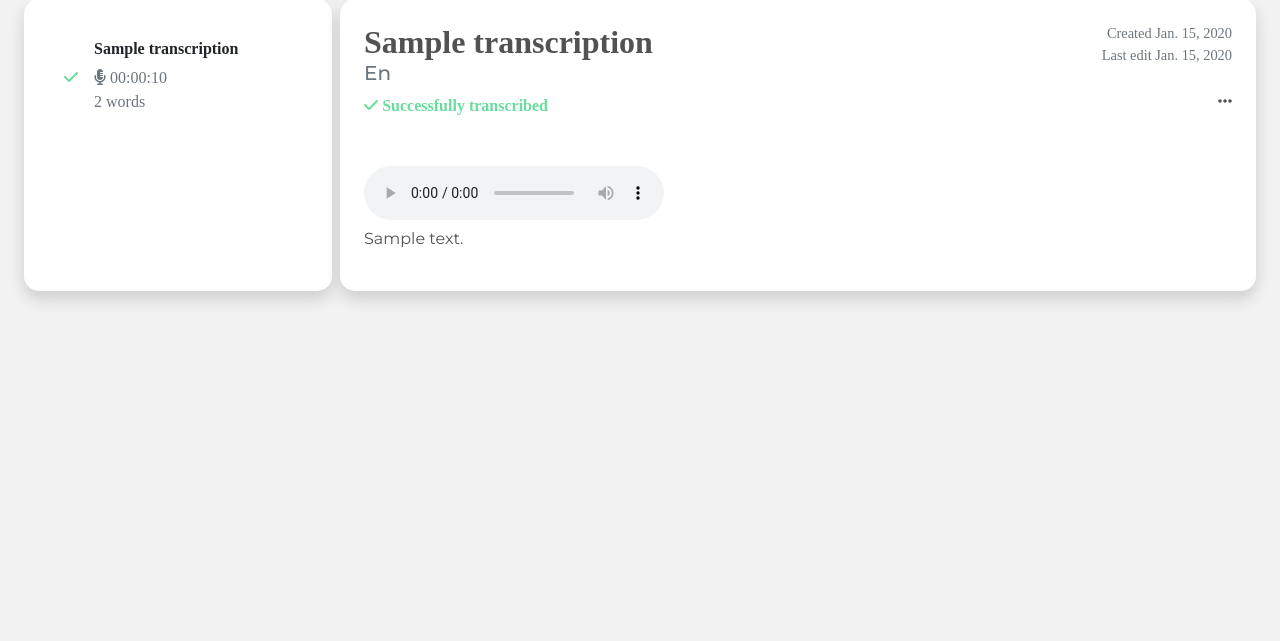
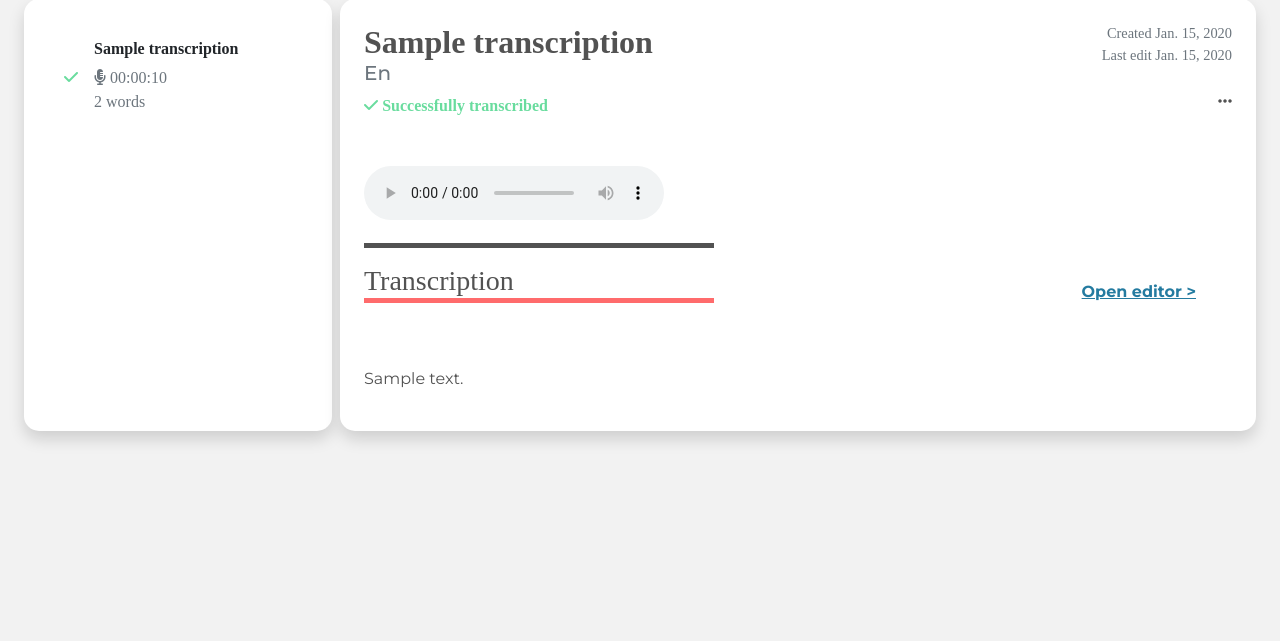
Before and after one commit to mattiolato98/ghost, a Django app: page /transcribe/list/1 in a window 1280 px wide. Shown: the part 175-816 px from the top of the page. Run offline with Django 4.2, Linux system fonts and the light colour scheme; a user stored in the database is signed in; tables that the repository leaves empty hold one stand-in row (values such as "Sample post"); parts of the project's set-up code (start-up, migrations or seed data) failed here and were passed over; some libraries are stand-ins or nearby versions; some web fonts are replaced.

Commit message:
transcribe, templates, transcription_detail.html: added section with transcribed text if transcribed, a message otherwise

```diff
--- a/django-app/transcribe/templates/transcribe/transcription_detail.html
+++ b/django-app/transcribe/templates/transcribe/transcription_detail.html
@@ -58,11 +58,32 @@
                     {% endblocktranslate %}
                 </p>
             {% endif %}
-            <p>
-                {% if transcription_object.text is not None %}
-                    {{ transcription_object.text }}
-                {% endif %}
-            </p>
         </div>
     </div>
+    {% if transcription_object.transcribed %}
+        <hr>
+        <div class="row me-4">
+            <div class="col">
+                <h3 class="header-font mb-0">{% translate 'Transcription' %}</h3>
+                <hr id="transcription-header-hr" class="site-red-text mt-0">
+            </div>
+            <div class="col-auto d-flex align-items-center">
+                <a href="#" class="site-blue-text font-7">{% translate 'Open editor' %} ></a>
+            </div>
+        </div>
+        <div class="row mt-5 me-5">
+            <div class="col">
+                <p>
+                    {{ transcription_object.text }}
+                </p>
+            </div>
+        </div>
+    {% else %}
+        <div class="row mt-4">
+            <div class="col">
+                <p class="mt-5 font-6 mb-0">{% translate 'Transcription will be available soon.' %}</p>
+                <hr id="processing-transcription-hr" class="site-red-text mt-0">
+            </div>
+        </div>
+    {% endif %}
 </div>
```
